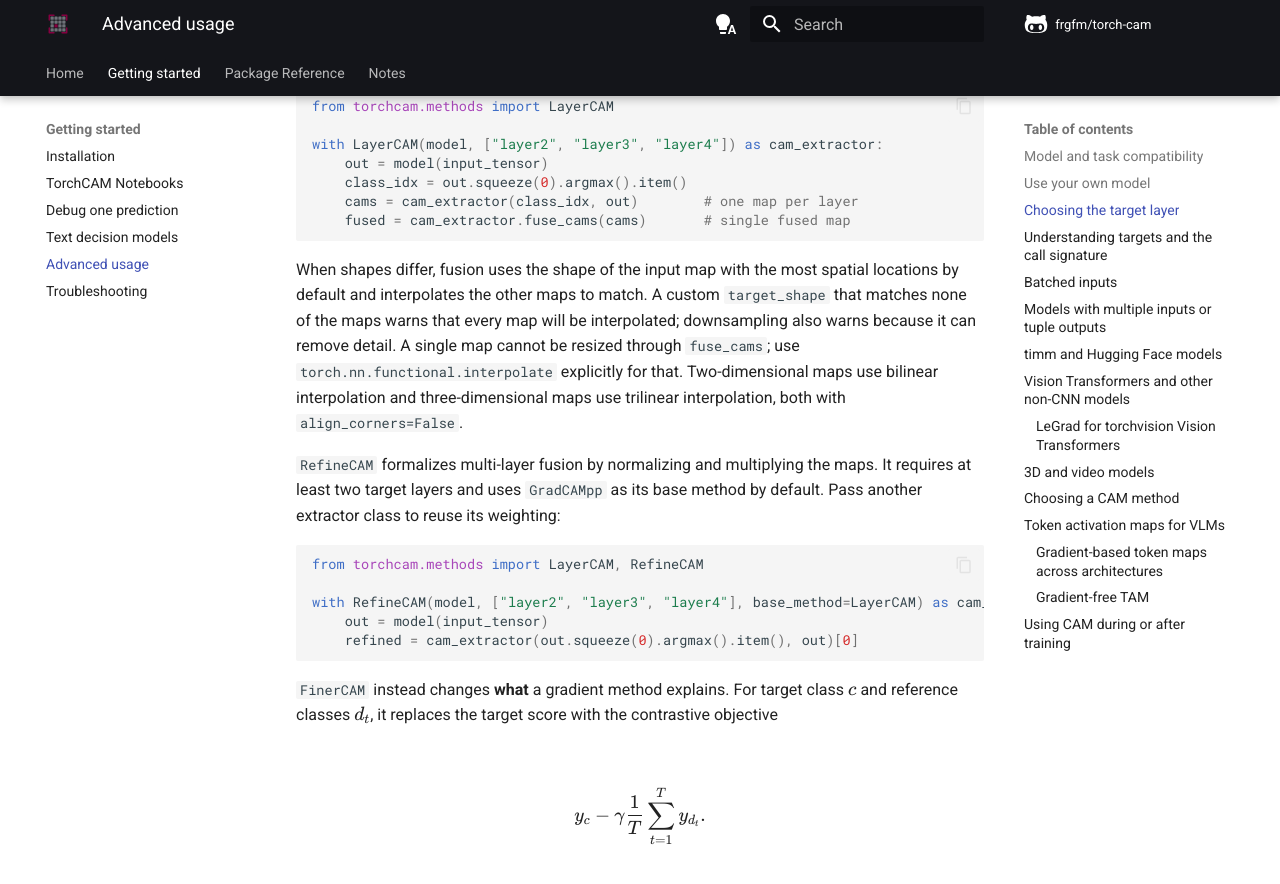
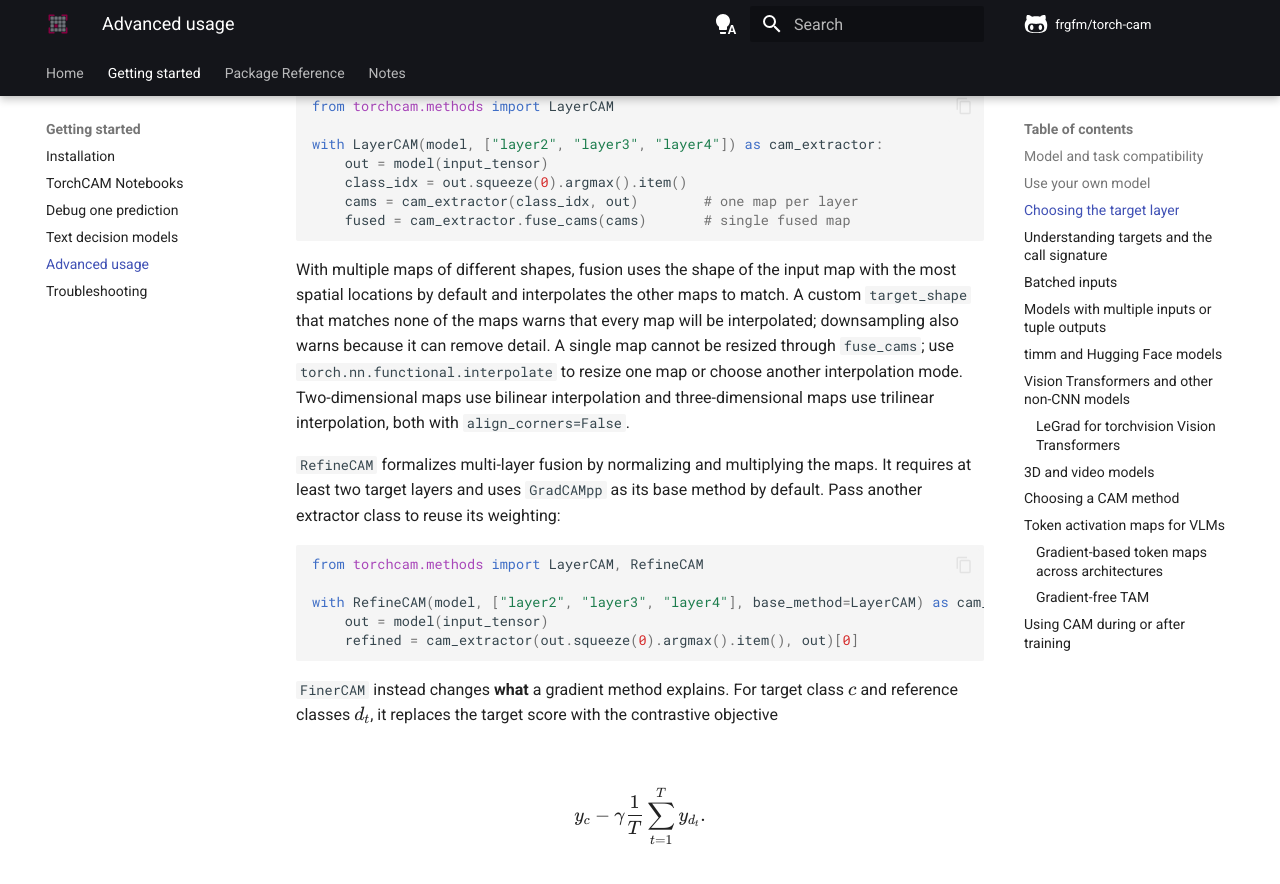
Before and after one commit to frgfm/torch-cam, an MkDocs documentation site: the page built from docs/docs/getting-started/advanced-usage.md, in a window 1280 px wide and 900 px high, scrolled down 3367 px. Shown: the top 884 px of the window. Built offline with MkDocs 1.6.1 and Material for MkDocs 9.7.7, drawn with Linux system fonts in a browser that asks for light colours; comment, search, counter and statistics services are not loaded.

Commit message:
docs: note CAM fusion resize behavior

````diff
--- a/docs/docs/getting-started/advanced-usage.md
+++ b/docs/docs/getting-started/advanced-usage.md
@@ -95,11 +95,12 @@ with LayerCAM(model, ["layer2", "layer3", "layer4"]) as cam_extractor:
     fused = cam_extractor.fuse_cams(cams)       # single fused map
 ```
 
-When shapes differ, fusion uses the shape of the input map with the most spatial locations by default and interpolates
-the other maps to match. A custom `target_shape` that matches none of the maps warns that every map will be
-interpolated; downsampling also warns because it can remove detail. A single map cannot be resized through
-`fuse_cams`; use `torch.nn.functional.interpolate` explicitly for that. Two-dimensional maps use bilinear interpolation
-and three-dimensional maps use trilinear interpolation, both with `align_corners=False`.
+With multiple maps of different shapes, fusion uses the shape of the input map with the most spatial locations by
+default and interpolates the other maps to match. A custom `target_shape` that matches none of the maps warns that
+every map will be interpolated; downsampling also warns because it can remove detail. A single map cannot be resized
+through `fuse_cams`; use `torch.nn.functional.interpolate` to resize one map or choose another interpolation
+mode. Two-dimensional maps use bilinear interpolation and three-dimensional maps use trilinear interpolation, both
+with `align_corners=False`.
 
 `RefineCAM` formalizes multi-layer fusion by normalizing and multiplying the maps. It requires at least two target
 layers and uses `GradCAMpp` as its base method by default. Pass another extractor class to reuse its weighting:
````
Also changed, not shown: docs/docs/notes/changelog.md (+2 -0 lines).
